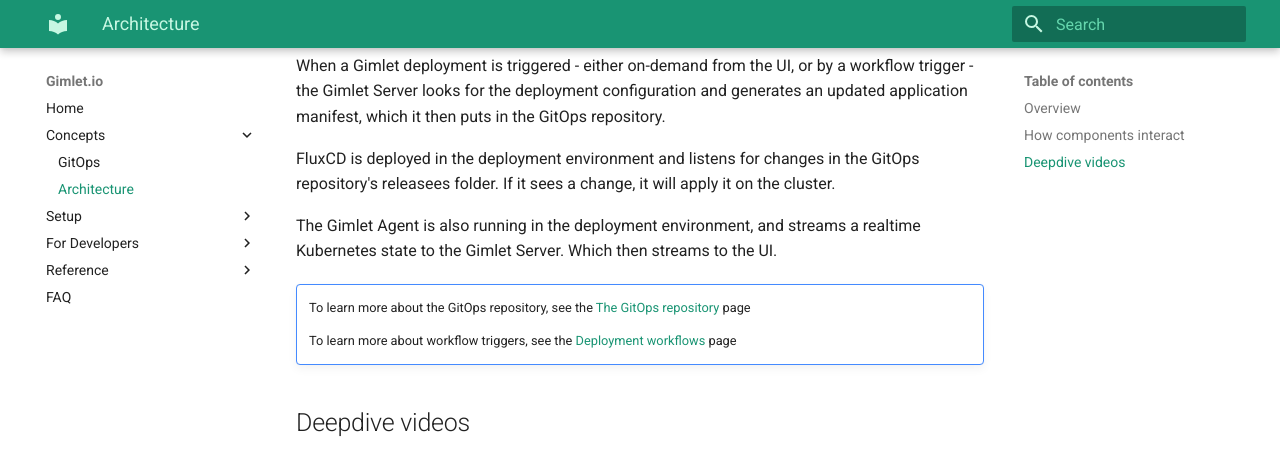
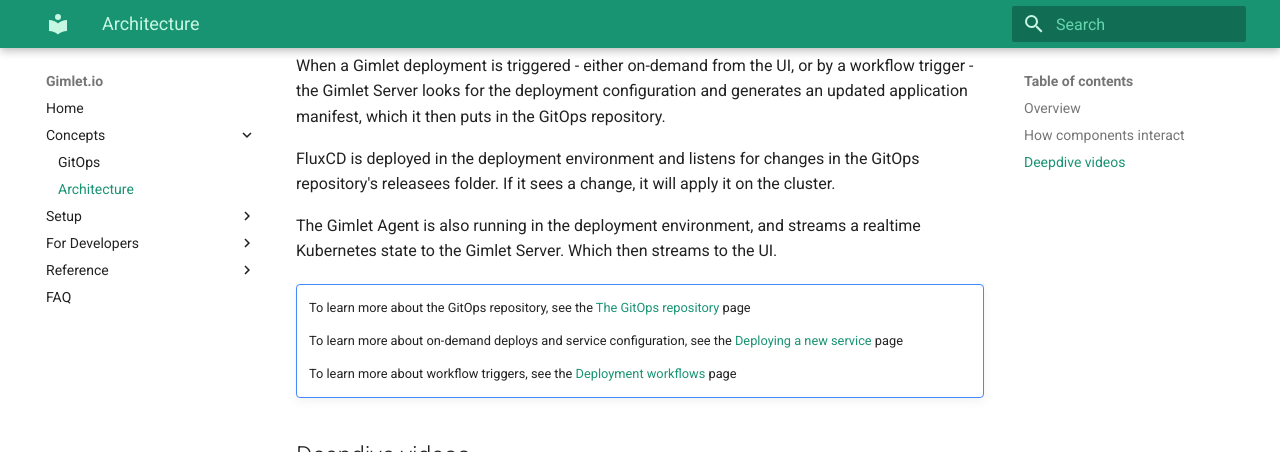
Before and after one commit to laszlocph/gimlet-docs, an MkDocs documentation site: the page built from docs/concepts/architecture.md, in a window 1280 px wide and 900 px high, scrolled down 1428 px, cut to the strip 0-452 px from the top of the window. Built offline with MkDocs 1.6.1 and Material for MkDocs 9.7.7, drawn with Linux system fonts in a browser that asks for light colours.

Commit message:
How things work

```diff
--- a/docs/concepts/architecture.md
+++ b/docs/concepts/architecture.md
@@ -47,6 +47,8 @@ The Gimlet Agent is also running in the deployment environment, and streams a re
 
     To learn more about the GitOps repository, see the [The GitOps repository](/reference/gitops-repo) page
 
+    To learn more about on-demand deploys and service configuration, see the [Deploying a new service](/developers/deploy) page
+
     To learn more about workflow triggers, see the [Deployment workflows](/developers/deploy-workflows) page
 
 
```
